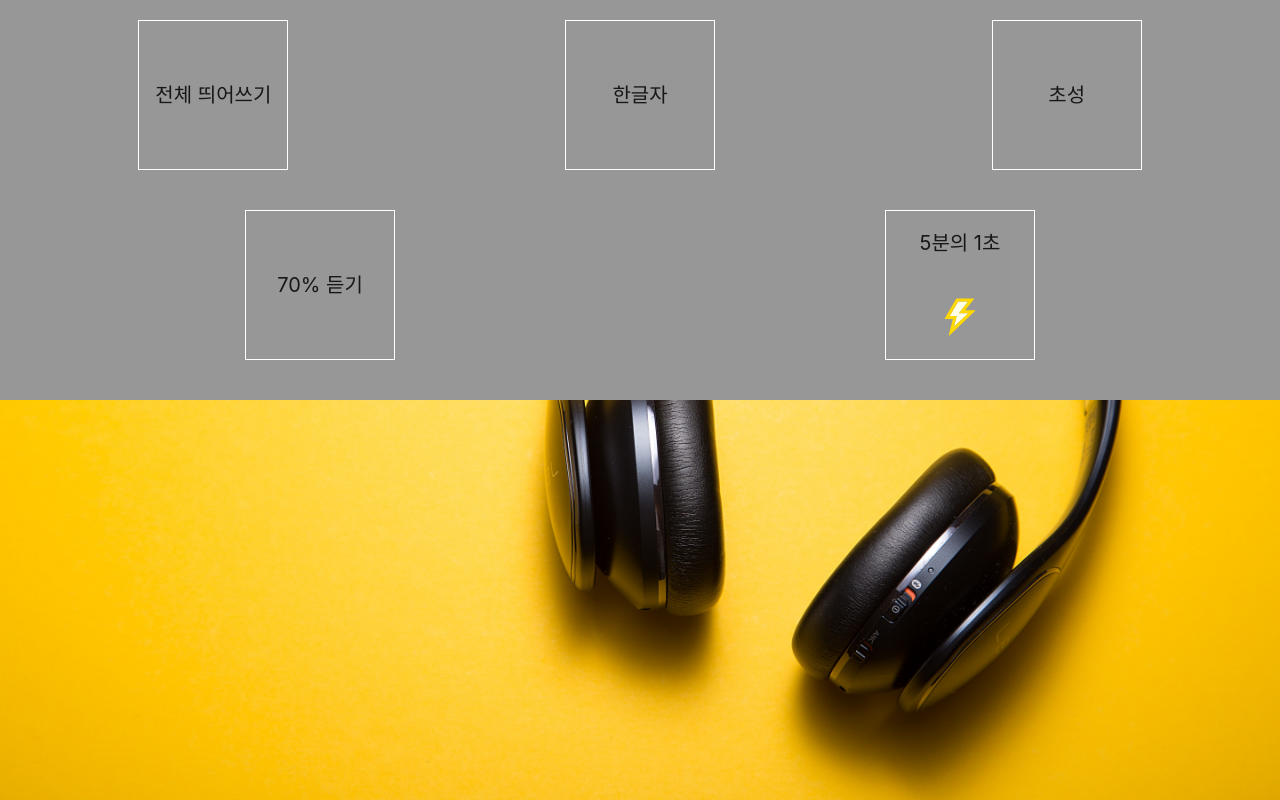
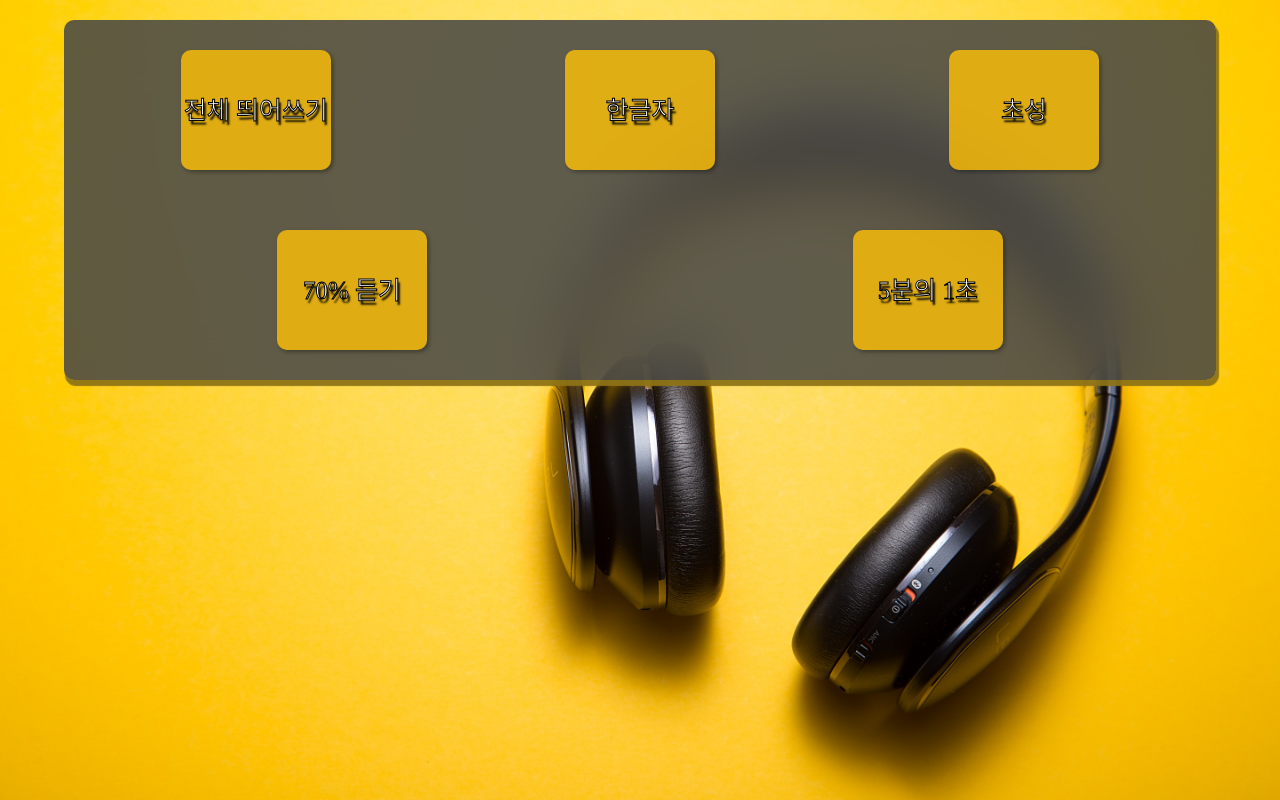
Before and after one commit to solitasroh/amazing-dictation, a React (Create React App) app: page /Game/Hint in a window 1280 px wide. Built offline with nearby package versions, Linux system fonts and the light colour scheme; a web font is replaced by a local one.

Commit message:
Hint Page 디자인 변경

```diff
--- a/src/Pages/Game/HintPage.tsx
+++ b/src/Pages/Game/HintPage.tsx
@@ -1,5 +1,3 @@
-import { ThunderboltOutlined, ThunderboltTwoTone } from '@ant-design/icons';
-import { Button, Input } from 'antd';
 import React from 'react';
 import { useLocation, useNavigate } from 'react-router-dom';
 import styled from 'styled-components';
@@ -10,29 +8,44 @@ interface Props {
 const Container = styled.div`
   display: flex;
   width: 100%;
-  height: 400px;
+  height:400px;
   flex-direction: column;
   align-items: center;
-  background: #979797;
+  justify-content: center;
+`;
+const TransparentContainer = styled.div`
+  display: flex;
+  flex-direction: column;
+  width: 90%;
+  height: 90%;
+  align-items: center;
+  justify-content: space-around;
+  background: rgba(70, 70, 70, 0.86);
+  box-shadow: 2px 5px 1px 1px rgba(141, 115, 22, 0.94);
+  border-radius: 10px;
+  backdrop-filter: blur(30px);
 `;
 const HintContainer = styled.div`
   display: flex;
   width: 100%;
   justify-content: space-around;
-  margin-top: 20px;
-  margin-bottom: 20px;
 `;
 const HintBox = styled.div`
   display: flex;
   width: 150px;
-  height: 150px;
-  border: 1px solid white;
-  flex-direction: column;
-  justify-content: space-around;
+  height: 120px;
   align-items: center;
+  justify-content: center;
+  font-family: 'cookie_reg';
   cursor: pointer;
-  font-weight: 400;
-  font-size: 20px;
+  background: rgba(255, 193, 7, 0.8);
+  box-shadow: 2px 2px 4px rgba(0, 0, 0, 0.35);
+  border-radius: 10px;
+  font-size: 25px;
+  color : white;
+  -webkit-text-stroke-color: black;
+  -webkit-text-stroke-width: 1px;
+  text-shadow: 2px 4px 2px black;
 `;
 function HintPage({ id }: Props): React.ReactElement {
   const location = useLocation();
@@ -41,6 +54,7 @@ function HintPage({ id }: Props): React.ReactElement {
   const navigate = useNavigate();
   return (
     <Container>
+      <TransparentContainer>
         <HintContainer>
           <HintBox
             onClick={() => navigate(`/Game/Hint/Spacing`, { state: word })}
@@ -58,12 +72,9 @@ function HintPage({ id }: Props): React.ReactElement {
           <HintBox>70% 듣기</HintBox>
           <HintBox onClick={() => navigate(`/Game/Hint/OneFifths`, {state: word})}>
             5분의 1초
-          <ThunderboltTwoTone
-            twoToneColor="#ffd900"
-            style={{ fontSize: '40px' }}
-          />
           </HintBox>
         </HintContainer>
+      </TransparentContainer>
     </Container>
   );
 }
```
Lines whose indentation alone changed are shown as unchanged.
